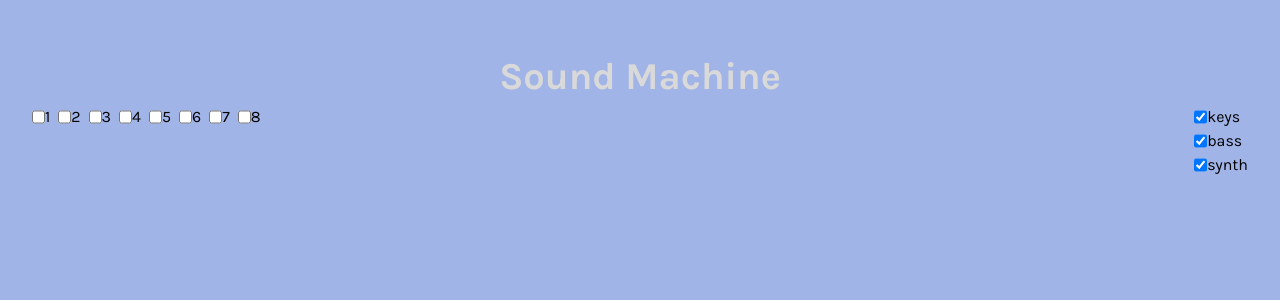
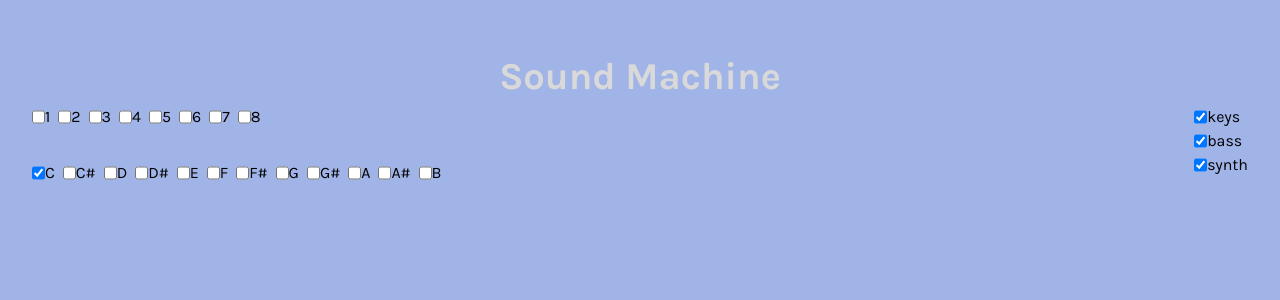
Before and after one commit to bvinicius/pomodore-app, a Vue app: page / in a window 1280 px wide. Shown: the top 300 px of the page. Built offline with nearby package versions, Linux system fonts and the light colour scheme; a web font is replaced by a local one.

Commit message:
Implements tonal center selector

```diff
--- a/src/domain/MajorScale.ts
+++ b/src/domain/MajorScale.ts
@@ -1,17 +1,4 @@
-const allKeys = [
-    'C',
-    'C#',
-    'D',
-    'D#',
-    'E',
-    'F',
-    'F#',
-    'G',
-    'G#',
-    'A',
-    'A#',
-    'B'
-];
+import { allKeys } from '@/secondary/utils/music-theory';
 
 export class MajorScale {
     private scaleBehavior = [2, 2, 1, 2, 2, 2, 1];
--- a/src/primary/App.vue
+++ b/src/primary/App.vue
@@ -5,7 +5,10 @@
         </h1>
 
         <div class="flex justify-between">
-            <div class="flex flex-col"><DegreeSelector /></div>
+            <div class="flex flex-col gap-8">
+                <DegreeSelector />
+                <TonalCenterSelector />
+            </div>
             <InstrumentSelector />
         </div>
     </div>
@@ -19,6 +22,7 @@ import DegreeSelector from '@/primary/components/DegreeSelector.vue';
 import { useNotesStore } from '@/primary/infrastructure/store/NotesStore';
 import { MajorScale } from '@/domain/MajorScale';
 import { makeChord } from '@/secondary/utils/chordMaker';
+import TonalCenterSelector from './components/TonalCenterSelector.vue';
 
 const instrumentStore = useInstrumentStore();
 const notesStore = useNotesStore();
--- /dev/null
+++ b/src/primary/components/TonalCenterSelector.vue
@@ -0,0 +1,45 @@
+<template>
+    <div class="flex gap-2">
+        <div
+            v-for="key in allKeys"
+            :key="key"
+            class="flex"
+        >
+            <input
+                type="checkbox"
+                :checked="notesStore.tonalCenter === key"
+                @change="notesStore.tonalCenter = key"
+            />
+            <span>{{ key }}</span>
+        </div>
+    </div>
+</template>
+
+<script setup lang="ts">
+import { allKeys } from '@/secondary/utils/music-theory';
+import { useNotesStore } from '../infrastructure/store/NotesStore';
+
+const notesStore = useNotesStore();
+
+const eventKeys = {
+    a: 'C',
+    w: 'C#',
+    s: 'D',
+    e: 'D#',
+    d: 'E',
+    f: 'F',
+    t: 'F#',
+    g: 'G',
+    y: 'G#',
+    h: 'A',
+    u: 'A#',
+    j: 'B'
+};
+
+document.addEventListener('keypress', (event) => {
+    const key = event.key;
+    if (!(key in eventKeys)) return;
+
+    notesStore.tonalCenter = eventKeys[key as keyof typeof eventKeys];
+});
+</script>
--- /dev/null
+++ b/src/secondary/utils/music-theory.ts
@@ -0,0 +1,14 @@
+export const allKeys = [
+    'C',
+    'C#',
+    'D',
+    'D#',
+    'E',
+    'F',
+    'F#',
+    'G',
+    'G#',
+    'A',
+    'A#',
+    'B'
+];
```
